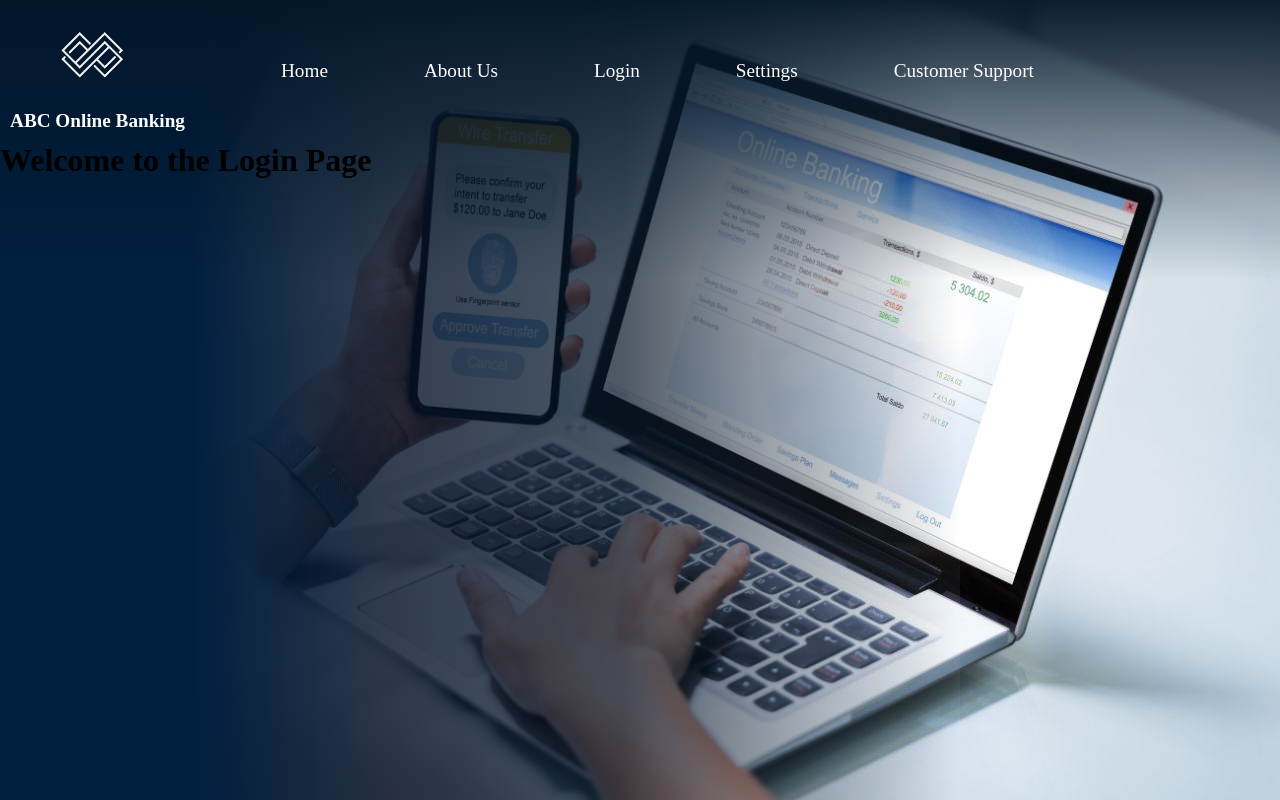
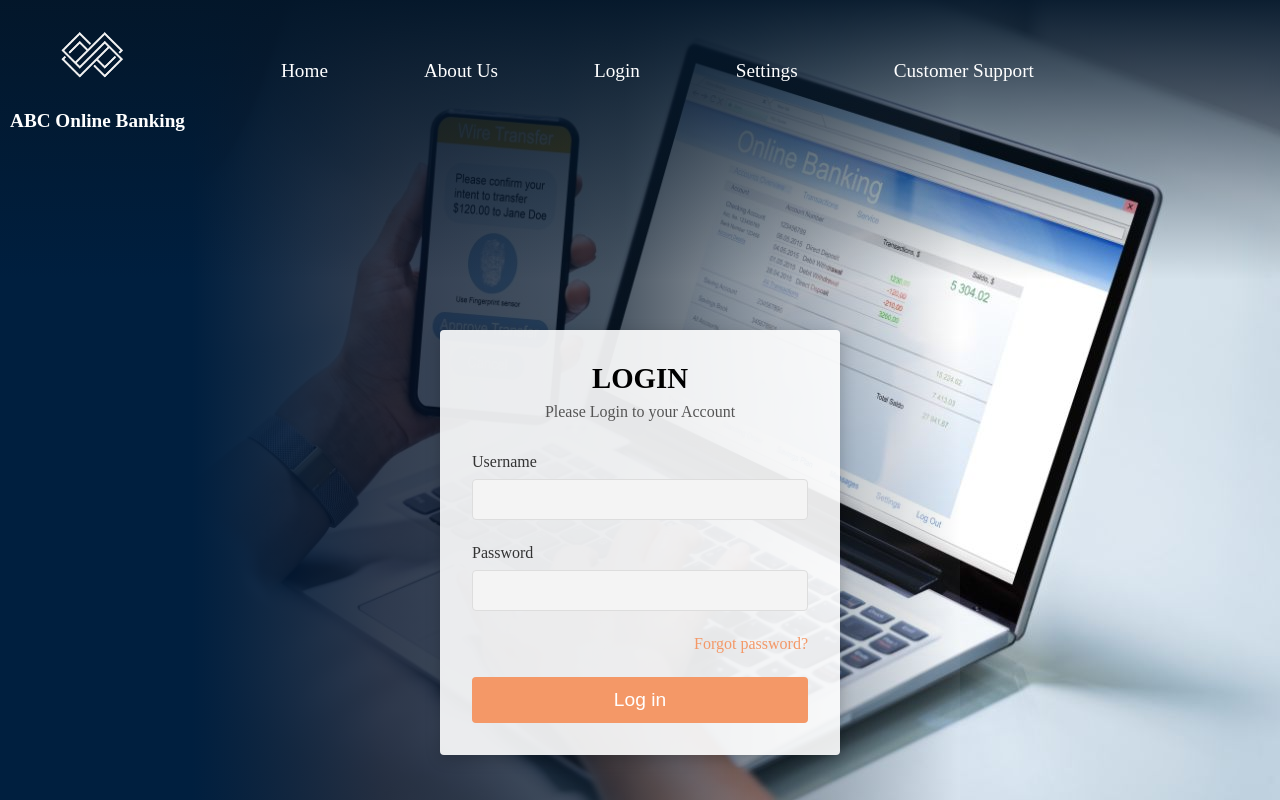
Before and after one commit to seniru-dilmith/Bank-Management-System-Bank-A-front-end, a React (Create React App) app: page /login in a window 1280 px wide. Built offline with nearby package versions, Linux system fonts and the light colour scheme.

Commit message:
minor changes to pages

```diff
--- a/src/pages/Login.jsx
+++ b/src/pages/Login.jsx
@@ -1,13 +1,145 @@
-import React from 'react';
+import React, { useState } from "react";
 import HomeNaviBar from '../components/NaviBar/HomeNaviBar';
 import Layout from '../layouts/Layout';
+import CustomerDashboard from './CustomerDashboard';  // Import the CustomerDashboard component
+
 
 const Login = () => {
+  const [username, setUsername] = useState("");
+  const [password, setPassword] = useState("");
+  const [loggedIn, setLoggedIn] = useState(false);  // Track login status
+
+  const handleSubmit = (e) => {
+    e.preventDefault();
+    console.log("Username:", username, "Password:", password);
+
+    // Validate login with username "1" (you can expand this for real authentication)
+    if (username === "1") {
+      setLoggedIn(true);  // Mark user as logged in
+    } else {
+      alert("Invalid username or password");
+    }
+  };
+
+  // If the user is logged in, show the CustomerDashboard instead of the login form
+  if (loggedIn) {
+    return <CustomerDashboard />;  // Redirect to CustomerDashboard after login
+  }
+
   return (
-    <Layout NavigationBar={<HomeNaviBar/>}>
-      <h1>Welcome to the Login Page</h1>
+    <Layout NavigationBar={<HomeNaviBar />}>
+      <div style={styles.loginPage}>
+        <div style={styles.loginBox}>
+          <h2 style={styles.heading}>LOGIN</h2>
+          <p style={styles.subText}>Please Login to your Account</p>
+          <form onSubmit={handleSubmit}>
+            <div style={styles.inputGroup}>
+              <label style={styles.label}>Username</label>
+              <input
+                type="text"
+                value={username}
+                onChange={(e) => setUsername(e.target.value)}
+                required
+                style={styles.input}
+              />
+            </div>
+
+            <div style={styles.inputGroup}>
+              <label style={styles.label}>Password</label>
+              <input
+                type="password"
+                value={password}
+                onChange={(e) => setPassword(e.target.value)}
+                required
+                style={styles.input}
+              />
+            </div>
+
+            <div style={styles.forgotPassword}>
+              <a href="#forgot" style={styles.forgotLink}>
+                Forgot password?
+              </a>
+            </div>
+
+            <button type="submit" style={styles.loginBtn}>
+              Log in
+            </button>
+          </form>
+        </div>
+      </div>
     </Layout>
   );
 };
 
+const styles = {
+  loginPage: {
+    display: "flex",
+    justifyContent: "center",
+    alignItems: "center",
+    height: "100vh",
+    width: "100vw",
+    backgroundSize: "cover",
+    backgroundPosition: "center",
+    backgroundRepeat: "no-repeat",
+  },
+  loginBox: {
+    backgroundColor: "rgba(255, 255, 255, 0.9)",
+    padding: "2rem",
+    borderRadius: "4px",
+    boxShadow: "0px 4px 15px rgba(0, 0, 0, 0.2)",
+    maxWidth: "400px",
+    width: "100%",
+    textAlign: "center",
+  },
+  heading: {
+    color: "#000",
+    fontSize: "1.8rem",
+    marginBottom: "0.5rem",
+  },
+  subText: {
+    color: "#555",
+    marginBottom: "2rem",
+  },
+  inputGroup: {
+    marginBottom: "1.5rem",
+  },
+  label: {
+    display: "block",
+    color: "#333",
+    marginBottom: "0.5rem",
+    textAlign: "left",
+  },
+  input: {
+    width: "100%",
+    padding: "0.75rem",
+    border: "1px solid #ddd",
+    borderRadius: "4px",
+    backgroundColor: "#f4f4f4",
+  },
+  forgotPassword: {
+    textAlign: "right",
+    marginBottom: "1.5rem",
+  },
+  forgotLink: {
+    color: "#F49867",
+    textDecoration: "none",
+  },
+  forgotLinkHover: {
+    textDecoration: "underline",
+  },
+  loginBtn: {
+    width: "100%",
+    padding: "0.75rem",
+    backgroundColor: "#F49867",
+    border: "none",
+    borderRadius: "4px",
+    color: "white",
+    fontSize: "1.2rem",
+    cursor: "pointer",
+  },
+  loginBtnHover: {
+    backgroundColor: "#e07e52",
+  },
+};
+
 export default Login;
```
Also changed, not shown: src/pages/Loans.jsx (+4 -4 lines), src/pages/ManageBranch.jsx (+4 -4 lines), src/pages/Transactions.jsx (+5 -4 lines).
